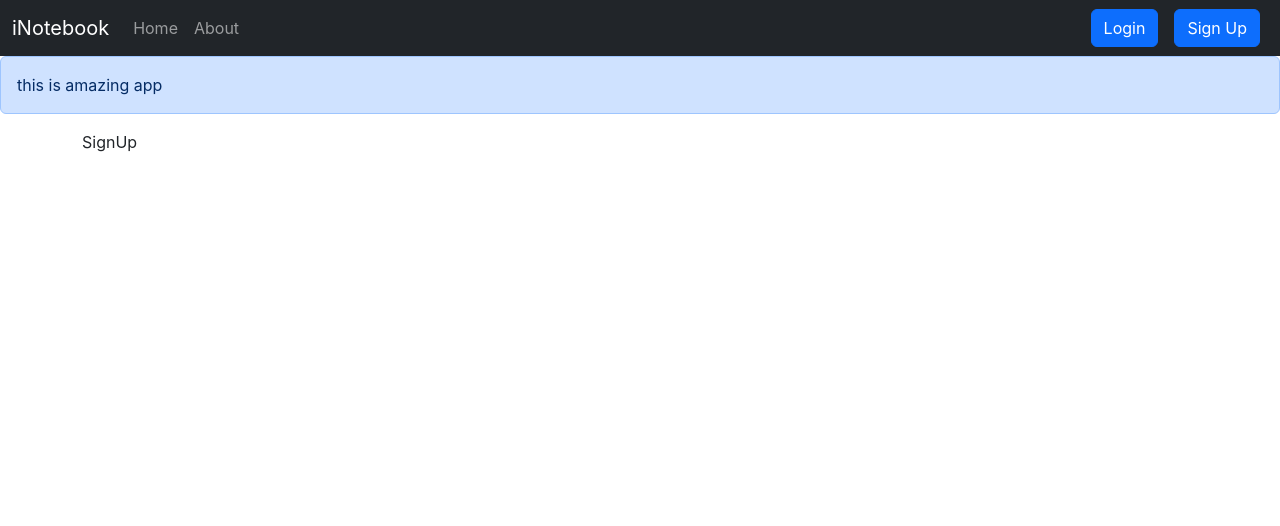
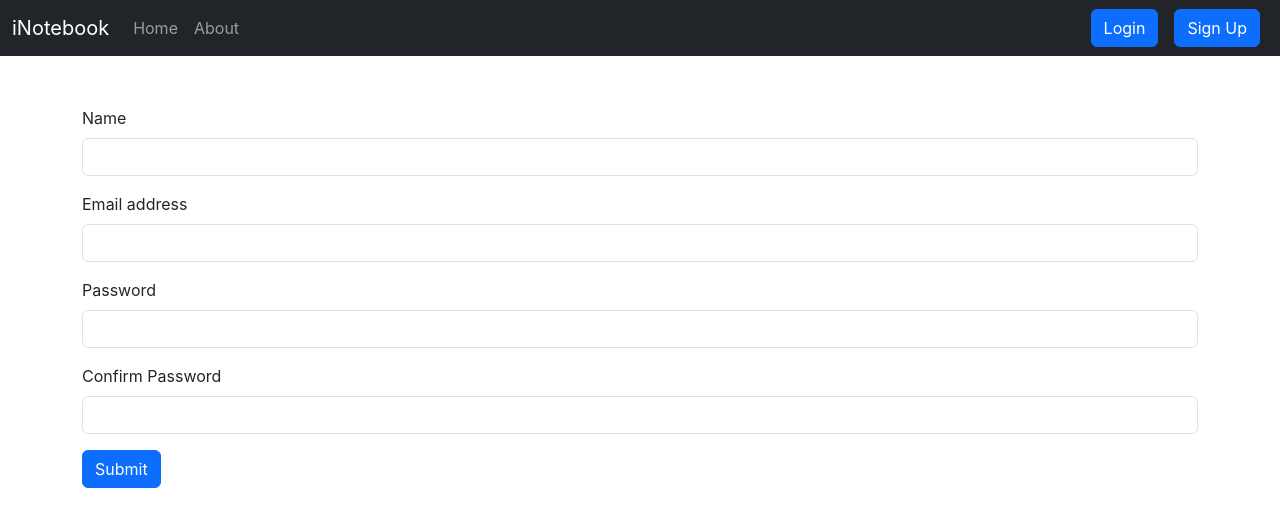
Before and after one commit to Mikita1012/INotebook-MERN, a React (Create React App) app: page /signup in a window 1280 px wide. Shown: the top 526 px of the page. Built offline with nearby package versions, Linux system fonts and the light colour scheme.

Commit message:
Adding alerts, signin, login to project

```diff
--- a/src/App.js
+++ b/src/App.js
@@ -7,20 +7,33 @@ import NotesState from "./context/notes/NotesState";
 import Alert from "./components/Alert";
 import Login from "./components/Login";
 import SignUp from "./components/SignUp";
+import { useState } from "react";
 
 function App() {
+  const [alert, setAlert] = useState(null);
+
+  const showAlert = (message, type) => {
+    setAlert({
+      msg: message,
+      type: type,
+    });
+    setTimeout(() => {
+      setAlert(null);
+    }, 2000);
+  };
+
   return (
     <>
       <NotesState>
         <BrowserRouter>
           <Navbar />
-          <Alert />
+          <Alert alert={alert}/>
           <div className="container">
             <Routes>
-              <Route exact path="/" element={<Home />} />
+              <Route exact path="/" element={<Home showAlert={showAlert}/>} />
               <Route exact path="/about" element={<About />} />
-              <Route exact path="/login" element={<Login />} />
-              <Route exact path="/signup" element={<SignUp />} />
+              <Route exact path="/login" element={<Login  showAlert={showAlert}/>} />
+              <Route exact path="/signup" element={<SignUp showAlert={showAlert}/>}  />
               {/* <Route path="/contact" element={<Contact />} /> */}
             </Routes>
           </div>
--- a/src/components/AddANote.js
+++ b/src/components/AddANote.js
@@ -2,7 +2,7 @@ import React, { useContext, useEffect, useState } from "react";
 import NotesContext from "../context/notes/NotesContext";
 
 
-function AddANote() {
+function AddANote(props) {
   const context = useContext(NotesContext);
   const { addNote } = context;
   const [note, setNote] = useState({title: "" , description: "", tag: ""})
@@ -16,6 +16,7 @@ function AddANote() {
     e.preventDefault();
     addNote(note.title, note.description, note.tag);
     setNote({title: "", description: "", tag: ""});
+    props.showAlert("Note added successfully", "success");
   };
   const onChange = (e) => {
     setNote({...note, [e.target.name]: e.target.value})
--- a/src/components/Alert.js
+++ b/src/components/Alert.js
@@ -1,9 +1,23 @@
 import React from "react";
 
 function Alert(props) {
+  const capitalize = (word) => {
+    if (word === "danger") {
+      word = "error";
+    }
+    const lower = word.toLowerCase();
+    return lower.charAt(0).toUpperCase() + lower.slice(1);
+  };
   return (
-    <div className="alert alert-primary" role="alert">
-      {props.message} this is amazing app
+    <div style={{ height: "50px" }}>
+      {props.alert && (
+        <div
+          className={`alert alert-${props.alert.type} alert-dismissible fade show`}
+          role="alert"
+        >
+          <strong>{capitalize(props.alert.type)}</strong> : {props.alert.msg}
+        </div>
+      )}
     </div>
   );
 }
--- a/src/components/Home.js
+++ b/src/components/Home.js
@@ -1,12 +1,11 @@
 import React, { useContext } from "react";
 import Notes from "./Notes";
-import NotesContext from "../context/notes/NotesContext";
 
-function Home() {
-
+function Home(props) {
+  const {showAlert} = props
   return (
     <div>
-      <Notes />
+      <Notes showAlert={showAlert}/>
     </div>
   );
 }
--- a/src/components/Login.js
+++ b/src/components/Login.js
@@ -2,7 +2,8 @@ import React, { useState } from "react";
 import { useNavigate } from "react-router-dom";
 
 
-function Login() {
+function Login(props) {
+  const {showAlert} = props
   const host = "http://localhost:5000";
   const navigate = useNavigate();
   const [credentials, setCredentials] = useState({ email: "", password: "" });
@@ -24,9 +25,10 @@ function Login() {
     if (json.success) {
       // save the auth token and redirect
       localStorage.setItem("token", json.authToken);
-      navigate("/")
+      navigate("/");
+      showAlert("Logged in successfully", "success");
     } else {
-      alert("Invaild Credentails");
+      showAlert("Invaild credentials", "danger");
     }
     console.log(json);
 
--- a/src/components/NoteItem.js
+++ b/src/components/NoteItem.js
@@ -5,8 +5,10 @@ function NoteItem(props) {
   const context = useContext(NotesContext);
   const { deleteNote} = context;
 
+
   const onDelete = (id) => {
     deleteNote(id);
+    props.showAlert("Note deleted successfully", "primary");
   };
 
 
@@ -15,7 +17,7 @@ function NoteItem(props) {
   } = props;
   return (
     <div className="col mb-3">
-      <div className="card my-3" key={ele._id}>
+      <div className="card my-3 shadow p-3bg-body-tertiary rounded border border-primary-subtle" key={ele._id}>
         <div className="card-body">
           <div className="d-flex align-items-center">
             <h5 className="card-title">{ele.title}</h5>
--- a/src/components/Notes.js
+++ b/src/components/Notes.js
@@ -4,15 +4,16 @@ import NoteItem from "./NoteItem";
 import AddANote from "./AddANote";
 import NotesList from "./NotesList";
 
-function Notes() {
+function Notes(props) {
   const context = useContext(notesContext);
+  const {showAlert} = props;
   // const [notes, addNote, editNote, deleteNote] = useState(context.notes || []);
   return (
     <>
-      <AddANote />
+      <AddANote showAlert={showAlert}/>
       <div className="row my-3">
         <h1>Your Notes</h1>
-        <NotesList/>
+        <NotesList showAlert={showAlert}/>
       </div>
     </>
   );
--- a/src/components/NotesList.js
+++ b/src/components/NotesList.js
@@ -4,13 +4,18 @@ import NoteItem from "./NoteItem";
 
 const NotesList = (props) => {
   const { notes, getNotes, editNote } = useContext(NotesContext);
-  const [note, setNote] = useState({ id: "", etitle: "", edescription: "", etag: "" });
+  const { showAlert } = props;
+  const [note, setNote] = useState({
+    id: "",
+    etitle: "",
+    edescription: "",
+    etag: "",
+  });
 
   useEffect(() => {
     getNotes();
     // eslint-disable-next-line
-  },[]);
-
+  }, []);
 
   useEffect(() => {
     console.log("Notes updated in NotesList:", notes); // Debug log to verify that the notes state is updated
@@ -20,7 +25,12 @@ const NotesList = (props) => {
 
   const updateNote = (currentNote) => {
     console.log("updateNote called with:", currentNote); // Debug log
-    if (!currentNote || !currentNote.title || !currentNote.description || !currentNote.tag) {
+    if (
+      !currentNote ||
+      !currentNote.title ||
+      !currentNote.description ||
+      !currentNote.tag
+    ) {
       console.error("updateNote called with invalid currentNote", currentNote);
       return;
     }
@@ -37,9 +47,11 @@ const NotesList = (props) => {
     e.preventDefault();
     editNote(note.id, note.etitle, note.edescription, note.etag); // Call editNote with the updated note details
     console.log("Note updated:", note); // Debug log to verify the updated note
-
+    props.showAlert("Updated successfully", "info");
     // Close the modal programmatically after updating the note
-    const modalCloseButton = document.querySelector('[data-bs-dismiss="modal"]');
+    const modalCloseButton = document.querySelector(
+      '[data-bs-dismiss="modal"]'
+    );
     if (modalCloseButton) modalCloseButton.click();
   };
 
@@ -143,7 +155,7 @@ const NotesList = (props) => {
                   type="button"
                   className="btn btn-primary"
                   onClick={handleClick}
-                  disabled={note.etitle < 3 || note.edescription < 10 }
+                  disabled={note.etitle < 3 || note.edescription < 10}
                 >
                   Update Note
                 </button>
@@ -156,7 +168,12 @@ const NotesList = (props) => {
       <div className="row">
         {notes.length > 0 ? (
           notes.map((note) => (
-            <NoteItem key={note._id} ele={note} updateNote={updateNote} />
+            <NoteItem
+              key={note._id}
+              ele={note}
+              updateNote={updateNote}
+              showAlert={showAlert}
+            />
           ))
         ) : (
           <p>No notes available</p>
--- a/src/components/SignUp.js
+++ b/src/components/SignUp.js
@@ -1,9 +1,110 @@
-import React from 'react'
+import React, { useState } from "react";
+import { useNavigate } from "react-router-dom";
 
-function SignUp() {
+function SignUp(props) {
+  const host = "http://localhost:5000";
+  const [credentials, setCredentials] = useState({
+    name: "",
+    email: "",
+    password: "",
+    cpassword: "",
+  });
+  const navigate = useNavigate();
+  const { name, email, password } = credentials;
+
+  const handleSubmit = async (e) => {
+    e.preventDefault();
+    // fetch("http://localhost:5000/api/auth/login");
+    const response = await fetch(`${host}/api/auth/createuser`, {
+      method: "POST",
+      headers: {
+        "Content-Type": "application/json",
+      },
+      body: JSON.stringify({
+        name,
+        email,
+        password,
+      }),
+    });
+    const json = await response.json();
+    console.log(json);
+    if (json.success) {
+      localStorage.setItem("token", json.authToken);
+      navigate("/login");
+      props.showAlert("Account created successfully", "success");
+    } else {
+      props.showAlert("Invalid details", "danger");
+    }
+  };
+
+
+  const onChange = (e) => {
+    setCredentials({ ...credentials, [e.target.name]: e.target.value });
+  };
   return (
-    <div>SignUp</div>
-  )
+    <>
+      <form onSubmit={handleSubmit}>
+        <div className="mb-3">
+          <label htmlFor="name" className="form-label">
+            Name
+          </label>
+          <input
+            type="text"
+            className="form-control"
+            onChange={onChange}
+            name="name"
+            id="name"
+            aria-describedby="emailHelp"
+          />
+        </div>
+        <div className="mb-3">
+          <label htmlFor="email" className="form-label">
+            Email address
+          </label>
+          <input
+            type="email"
+            className="form-control"
+            onChange={onChange}
+            name="email"
+            id="exampleInputEmail1"
+            aria-describedby="emailHelp"
+          />
+        </div>
+        <div className="mb-3">
+          <label htmlFor="password" className="form-label">
+            Password
+          </label>
+          <input
+            type="password"
+            className="form-control"
+            onChange={onChange}
+            name="password"
+            id="password"
+            minLength={5}
+            required
+          />
+        </div>
+        <div className="mb-3">
+          <label htmlFor="cpassword" className="form-label">
+            Confirm Password
+          </label>
+          <input
+            type="password"
+            className="form-control"
+            onChange={onChange}
+            name="cpassword"
+            id="cpassword"
+            minLength={5}
+            required
+          />
+        </div>
+
+        <button type="submit" className="btn btn-primary">
+          Submit
+        </button>
+      </form>
+    </>
+  );
 }
 
-export default SignUp
+export default SignUp;
```
Also changed, not shown: 1 other file (tests, documents, lock files or other folders).
